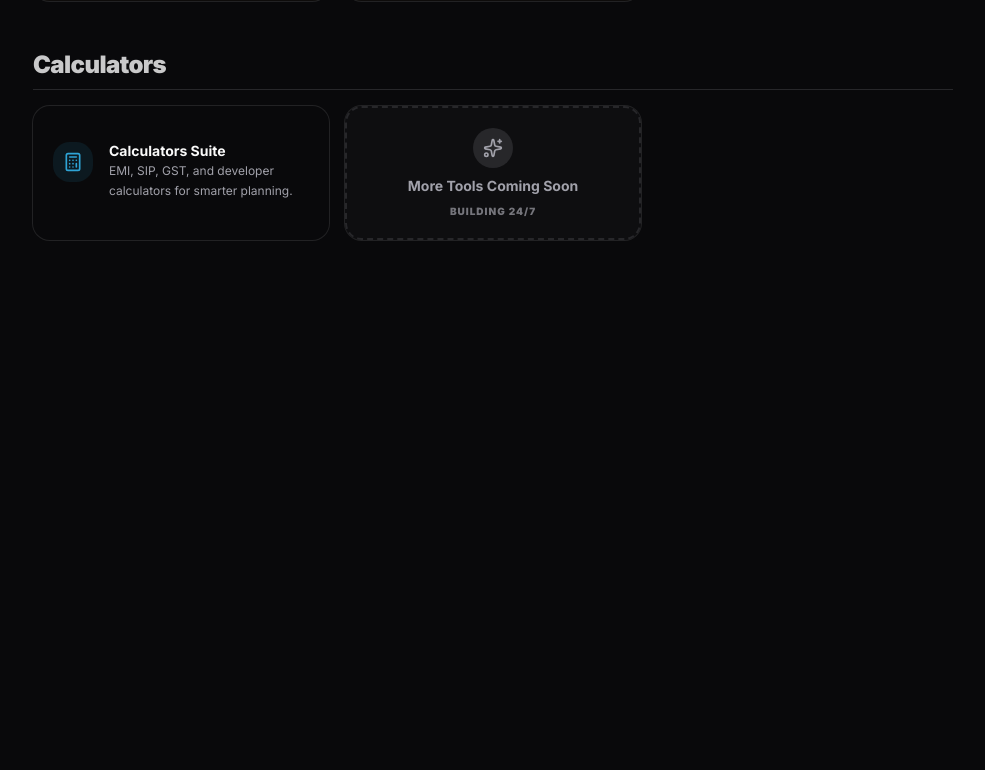
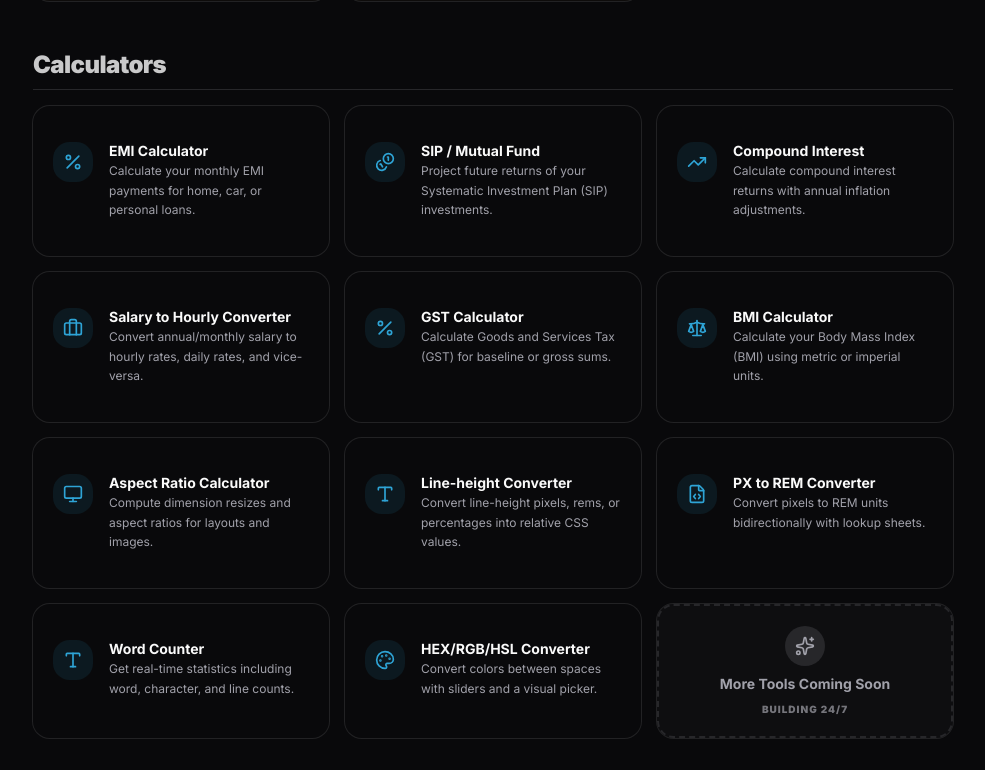
Before and after one commit to NeonTen/thewordof-tools, a Next.js app: page /tools in a window 1280 px wide. Shown: the part 1332-2102 px from the top of the page, without its empty margins (287-1272 px from the left). Before the commit the page ends 1604 px from the top, so only its background shows below. Built offline with nearby package versions, Linux system fonts and the light colour scheme; no server answers.

Commit message:
feat: show individual calculators on dashboard page

```diff
--- a/src/app/tools/page.tsx
+++ b/src/app/tools/page.tsx
@@ -1,5 +1,26 @@
 import Link from "next/link"
-import { Image as ImageIcon, Zap, FileCode, Split, Calculator, Code, Cpu, FileText, Sparkles, PenLine, Search, Brain } from "lucide-react"
+import {
+  Image as ImageIcon,
+  Zap,
+  FileCode,
+  Split,
+  Calculator,
+  Code,
+  Cpu,
+  FileText,
+  Sparkles,
+  PenLine,
+  Search,
+  Brain,
+  Percent,
+  Coins,
+  Scale,
+  Monitor,
+  Type,
+  TrendingUp,
+  Briefcase,
+  Palette
+} from "lucide-react"
 import { Card, CardContent } from "@/components/ui/card"
 import { ProBadge } from "@/components/ui/pro-gate"
 import { cn } from "@/lib/utils"
@@ -44,7 +65,17 @@ const categories = [
   {
     title: "Calculators",
     tools: [
-      { title: "Calculators Suite", desc: "EMI, SIP, GST, and developer calculators for smarter planning.",             icon: Calculator, href: "/tools/calculators",       pro: false },
+      { title: "EMI Calculator",            desc: "Calculate your monthly EMI payments for home, car, or personal loans.",            icon: Percent,        href: "/tools/calculators/emi",             pro: false },
+      { title: "SIP / Mutual Fund",         desc: "Project future returns of your Systematic Investment Plan (SIP) investments.",       icon: Coins,          href: "/tools/calculators/sip",             pro: false },
+      { title: "Compound Interest",         desc: "Calculate compound interest returns with annual inflation adjustments.",            icon: TrendingUp,     href: "/tools/calculators/compound-interest", pro: false },
+      { title: "Salary to Hourly Converter",desc: "Convert annual/monthly salary to hourly rates, daily rates, and vice-versa.",       icon: Briefcase,      href: "/tools/calculators/salary-to-hourly",  pro: false },
+      { title: "GST Calculator",            desc: "Calculate Goods and Services Tax (GST) for baseline or gross sums.",                icon: Percent,        href: "/tools/gst-calculator",              pro: false },
+      { title: "BMI Calculator",            desc: "Calculate your Body Mass Index (BMI) using metric or imperial units.",               icon: Scale,          href: "/tools/calculators/bmi",             pro: false },
+      { title: "Aspect Ratio Calculator",   desc: "Compute dimension resizes and aspect ratios for layouts and images.",                icon: Monitor,        href: "/tools/calculators/aspect-ratio",    pro: false },
+      { title: "Line-height Converter",     desc: "Convert line-height pixels, rems, or percentages into relative CSS values.",        icon: Type,           href: "/tools/calculators/line-height",       pro: false },
+      { title: "PX to REM Converter",       desc: "Convert pixels to REM units bidirectionally with lookup sheets.",                    icon: FileCode,       href: "/tools/calculators/px-to-rem",       pro: false },
+      { title: "Word Counter",              desc: "Get real-time statistics including word, character, and line counts.",               icon: Type,           href: "/tools/word-counter",                pro: false },
+      { title: "HEX/RGB/HSL Converter",     desc: "Convert colors between spaces with sliders and a visual picker.",                    icon: Palette,        href: "/tools/color-converter",             pro: false }
     ]
   }
 ]
```
